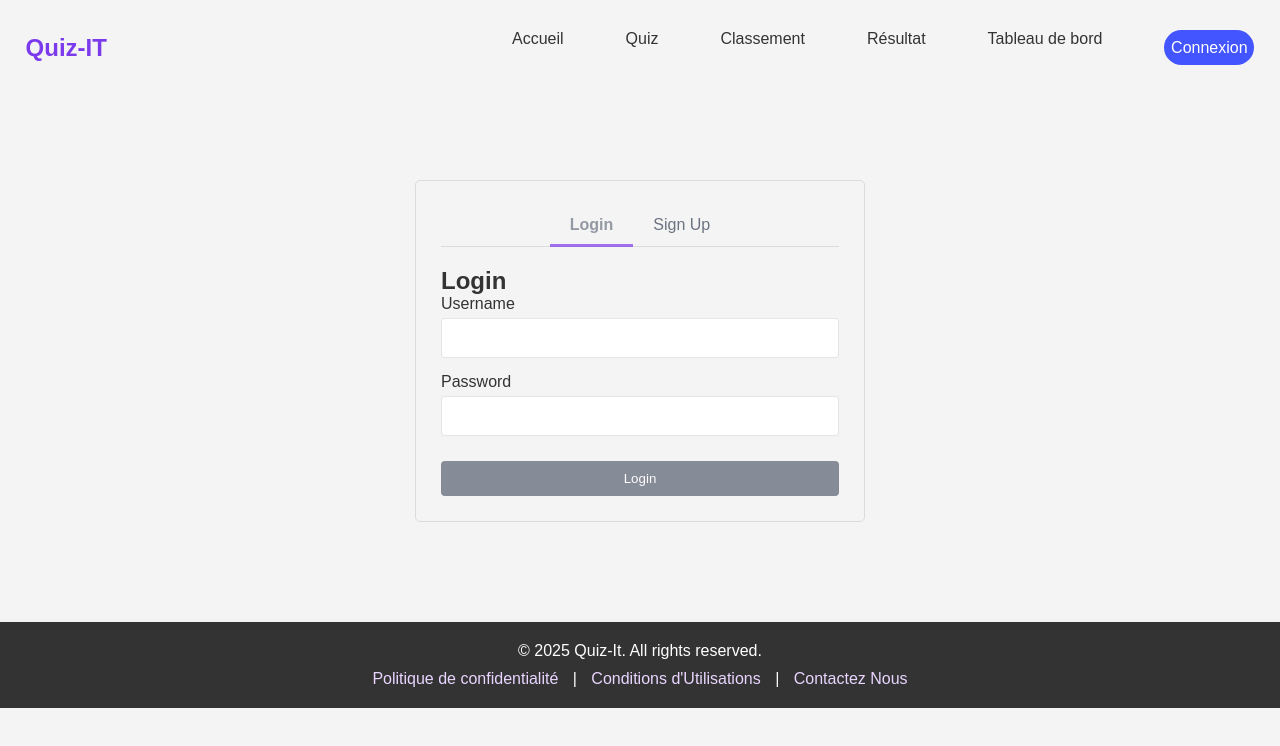
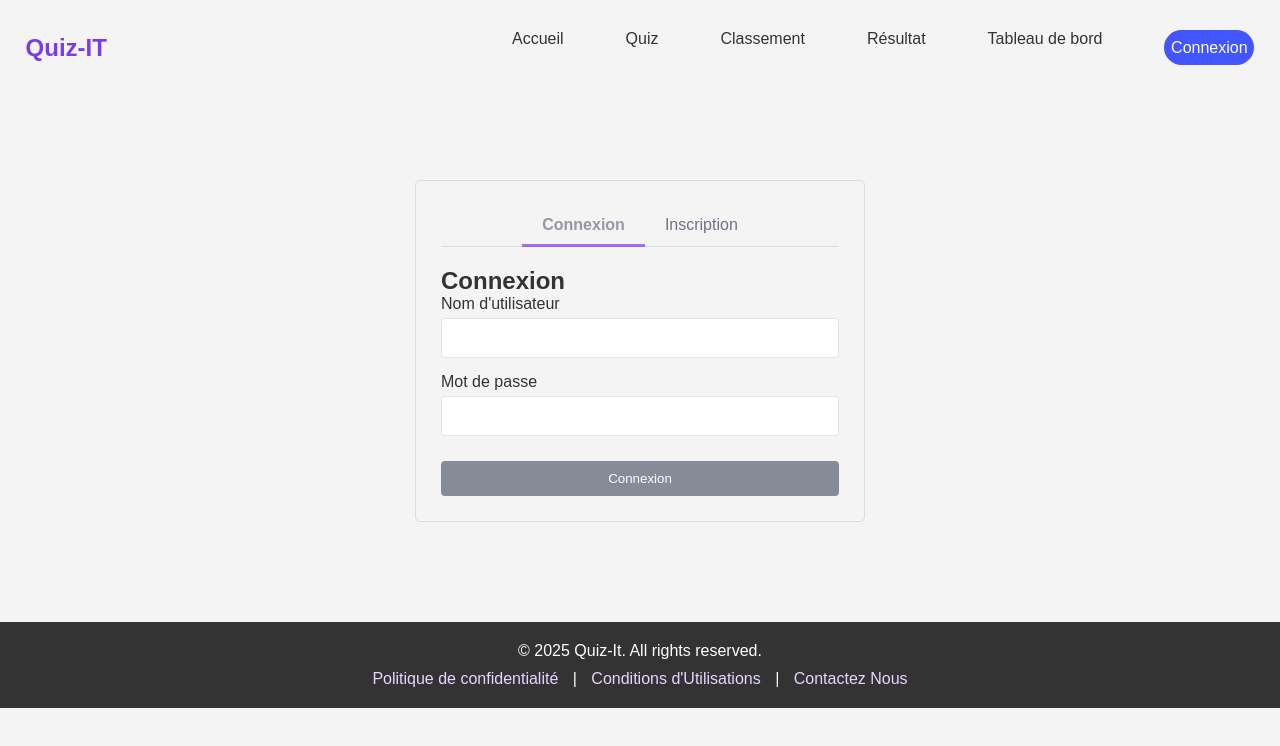
Before and after one commit to ilhami-k/quizz-front, an Angular app: page / in a window 1280 px wide. Both pictures are taken after a click on the link "Connexion". Shown: the top 746 px of the page. Built offline with nearby package versions, Linux system fonts and the light colour scheme.

Commit message:
Update: changed the website language to fully french

```diff
--- a/src/app/connexion/connexion.component.html
+++ b/src/app/connexion/connexion.component.html
@@ -1,39 +1,38 @@
 <div class="login-container">
   <div class="mode-switcher">
-    <button [class.active]="isLogin" (click)="switchStates()" [disabled]="isLogin">Login</button>
-    <button [class.active]="!isLogin" (click)="switchStates()" [disabled]="!isLogin">Sign Up</button>
+    <button [class.active]="isLogin" (click)="switchStates()" [disabled]="isLogin">Connexion</button>
+    <button [class.active]="!isLogin" (click)="switchStates()" [disabled]="!isLogin">Inscription</button>
   </div>
 
-  <h2>{{ isLogin ? 'Login' : 'Sign Up' }}</h2>
+  <h2>{{ isLogin ? 'Connexion' : 'Inscription' }}</h2>
 
   <form #connexionForm="ngForm" (ngSubmit)="isLogin ? login() : signUp()">
 
     <div class="form-group">
-      <label for="username">Username</label>
+      <label for="username">Nom d'utilisateur</label>
       <input type="text" id="username" name="username" [(ngModel)]="username" required>
     </div>
 
-    <div class="signup-fields" [ngClass]="{ 'active': !isLogin }">
-      <div class="form-group">
-        <label for="email">Email</label>
-        <input type="email" id="email" name="email" [(ngModel)]="email" [required]="!isLogin"> </div>
-
-      <div class="form-group">
-        <label for="confPassword">Confirm Password</label>
-        <input type="password" id="confPassword" name="confPassword" [(ngModel)]="confPassword" [required]="!isLogin"> </div>
+    <div class="form-group signup-fields" [ngClass]="{ 'active': !isLogin }">
+      <label for="email">Email</label>
+      <input type="email" id="email" name="email" [(ngModel)]="email" [required]="!isLogin">
     </div>
 
     <div class="form-group">
-      <label for="password">Password</label>
+      <label for="password">Mot de passe</label>
       <input type="password" id="password" name="password" [(ngModel)]="password" required>
     </div>
 
+    <div class="form-group signup-fields" [ngClass]="{ 'active': !isLogin }">
+      <label for="confPassword">Confirmer le mot de passe</label>
+      <input type="password" id="confPassword" name="confPassword" [(ngModel)]="confPassword" [required]="!isLogin">
+    </div>
+
     <button type="submit" [disabled]="!connexionForm.form.valid">
-      {{ isLogin ? 'Login' : 'Sign Up' }}
+      {{ isLogin ? 'Connexion' : 'Inscription' }}
     </button>
 
     <div *ngIf="errorMessage" class="error-message">
-      {{ errorMessage }}
-    </div>
+      {{ errorMessage }} </div>
   </form>
 </div>
--- a/src/app/connexion/connexion.component.ts
+++ b/src/app/connexion/connexion.component.ts
@@ -24,7 +24,7 @@ export class ConnexionComponent implements OnInit {
   login() {
     this.errorMessage = '';
     if (!this.username || !this.password) {
-      this.errorMessage = 'Username and password are required.';
+      this.errorMessage = "Le nom d'utilisateur et le mot de passe est requis";
       return;
     }
     this.authService.login(this.username, this.password).subscribe({
@@ -32,7 +32,7 @@ export class ConnexionComponent implements OnInit {
         console.log('Login successful', response);
       },
       error: (error) => {
-        this.errorMessage = 'Invalid credentials. Please try again.';
+        this.errorMessage = 'Identifiants invalides. Veuillez réessayer. ';
         console.error('Login failed', error);
       }
     });
@@ -40,11 +40,11 @@ export class ConnexionComponent implements OnInit {
   signUp (): void {
     this.errorMessage = '';
     if (!this.username || !this.email || !this.password || !this.confPassword) {
-      this.errorMessage = 'All fields are required for signup.';
+      this.errorMessage = "Tous les champs sont requis pour l'inscription.";
       return;
     }
     if (this.password !== this.confPassword) {
-        this.errorMessage = 'Passwords do not match.';
+        this.errorMessage = 'Les mots de passe ne correspondent pas.';
         return;
     }
     //TODO Pour la suite j'aurai besoin d'un bon backend pour pouvoir inscrire des utilisateurs:
```
